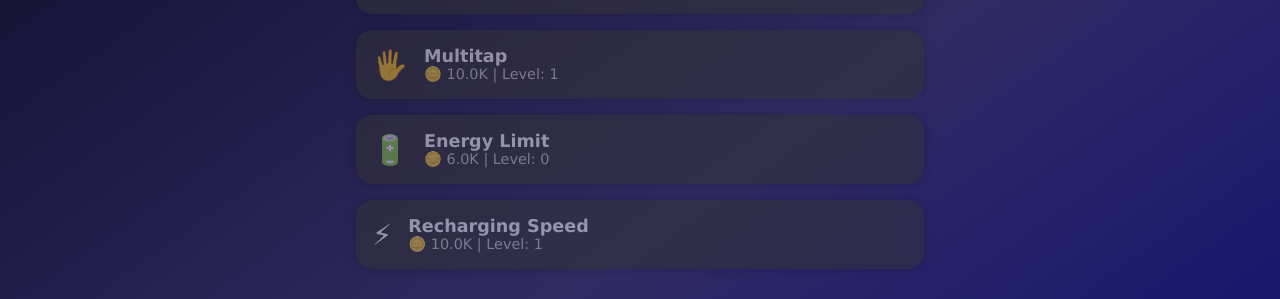
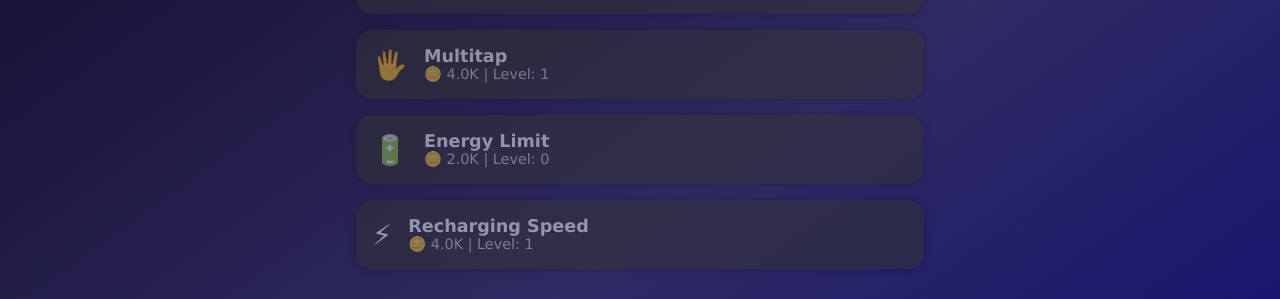
Before and after one commit to kohhorov09/React, a React (Create React App) app: page /uperGrade in a window 1280 px wide. Shown: the part 216-515 px from the top of the page. Built offline with nearby package versions, Linux system fonts and the light colour scheme; no server answers.

Commit message:
Update index.jsx

```diff
--- a/src/components/UperGrade/index.jsx
+++ b/src/components/UperGrade/index.jsx
@@ -113,7 +113,7 @@ export default function UperGrade({
 
   // Boost funksiyalari
   const handleBoostX2 = () => {
-    const cost = 400 * (boostX2Count + 1);
+    const cost = 2000 * (boostX2Count + 1);
     if (coins >= cost && !boostActive) {
       setCoins((prev) => prev - cost);
       setBoostX2Count((prev) => prev + 1);
@@ -127,7 +127,7 @@ export default function UperGrade({
   };
 
   const handleMultitap = () => {
-    const cost = 400 * (multitapCount + 1);
+    const cost = 2000 * (multitapCount + 1);
     if (coins >= cost) {
       setCoins((prev) => prev - cost);
       setUpgradeLevel((prev) => prev + 1);
@@ -136,7 +136,7 @@ export default function UperGrade({
   };
 
   const handleEnergyLimit = () => {
-    const cost = 200 * (energyLimitCount + 1);
+    const cost = 2000 * (energyLimitCount + 1);
     if (coins >= cost) {
       setCoins((prev) => prev - cost);
       setMaxEnergy((prev) => prev + 500);
@@ -169,26 +169,26 @@ export default function UperGrade({
     },
     {
       name: "Multitap",
-      cost: 5000 * (multitapCount + 1),
+      cost: 2000 * (multitapCount + 1),
       icon: "🖐️",
       onClick: handleMultitap,
-      disabled: coins < 5000 * (multitapCount + 1),
+      disabled: coins < 2000 * (multitapCount + 1),
       level: multitapCount,
     },
     {
       name: "Energy Limit",
-      cost: 6000 * (energyLimitCount + 1),
+      cost: 2000 * (energyLimitCount + 1),
       icon: "🔋",
       onClick: handleEnergyLimit,
-      disabled: coins < 6000 * (energyLimitCount + 1),
+      disabled: coins < 2000 * (energyLimitCount + 1),
       level: energyLimitCount,
     },
     {
       name: "Recharging Speed",
-      cost: 5000 * (rechargeCount + 1),
+      cost: 2000 * (rechargeCount + 1),
       icon: "⚡",
       onClick: handleRechargeSpeed,
-      disabled: coins < 5000 * (rechargeCount + 1),
+      disabled: coins < 2000 * (rechargeCount + 1),
       level: rechargeCount,
     },
   ];
```
